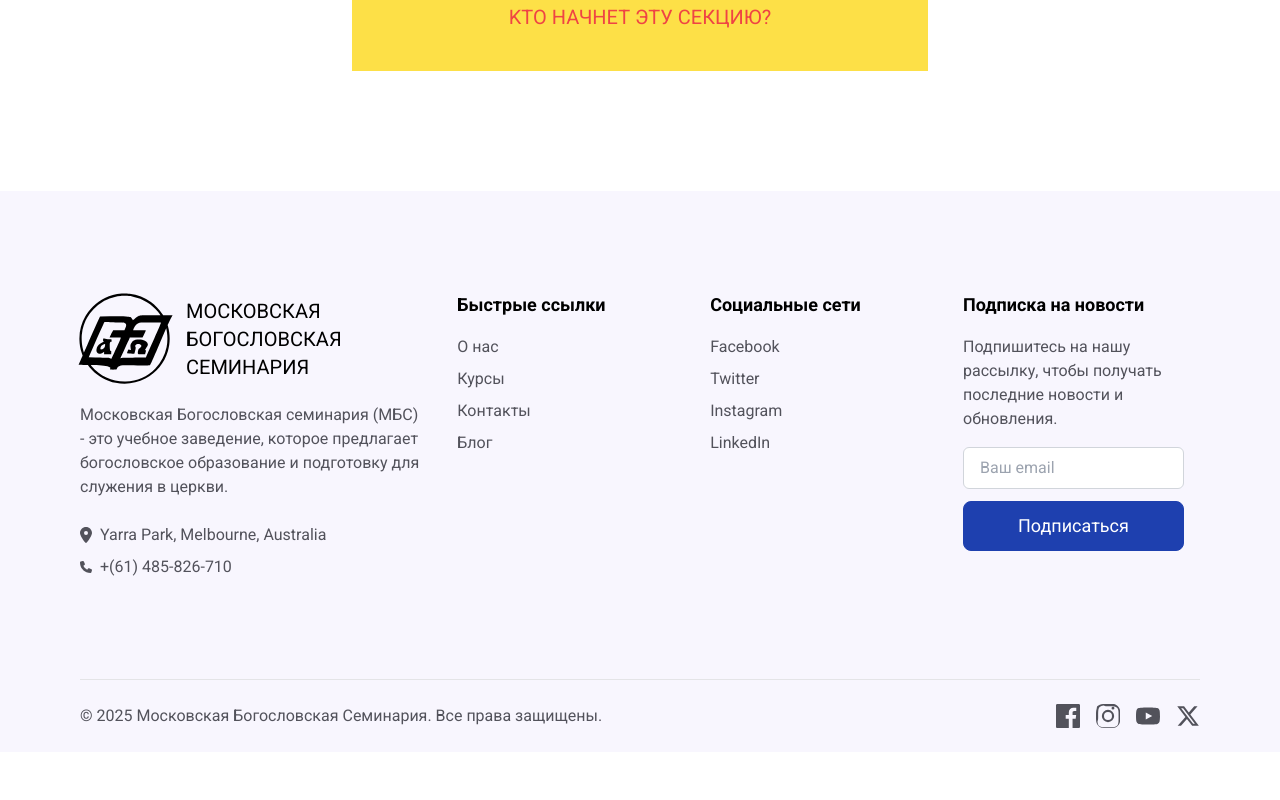
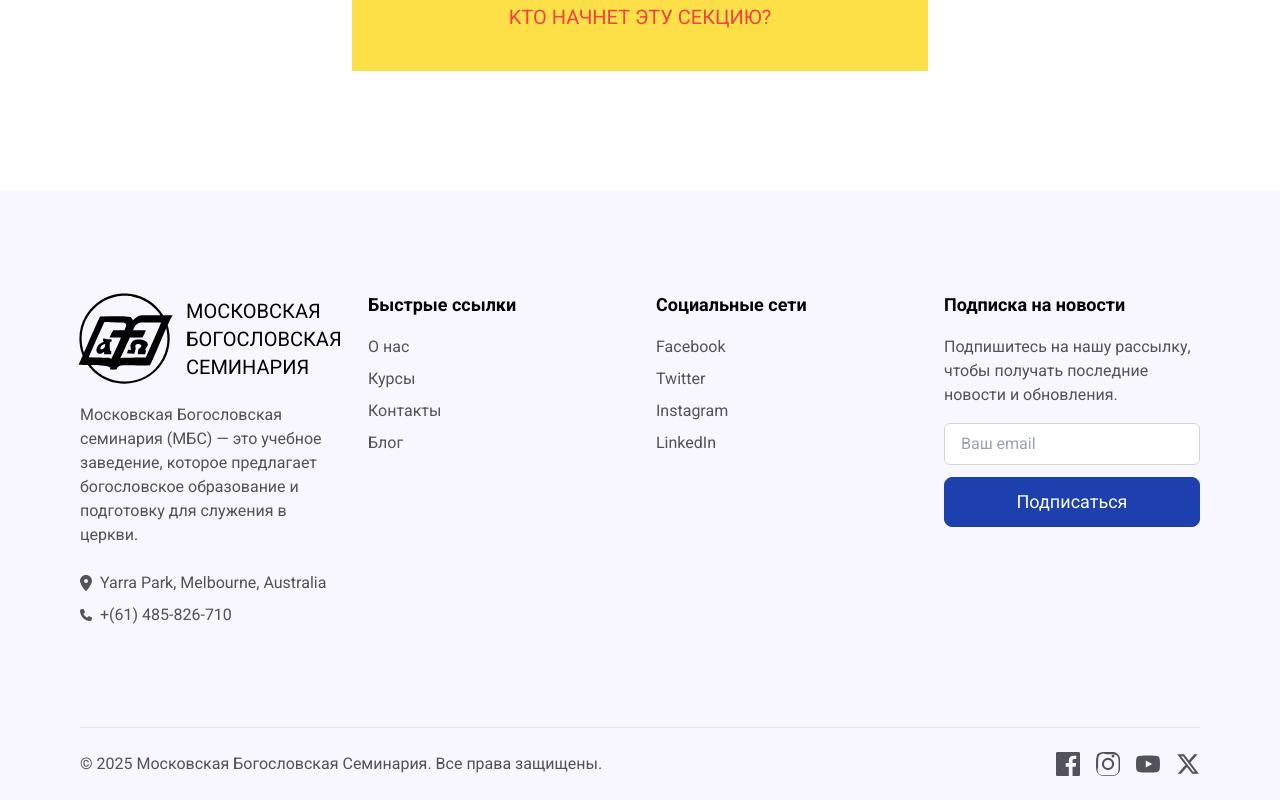
Before and after one commit to ValentinK2410/seminary, a React (Create React App) app: page / in a window 1280 px wide. Shown: the part 5780-6580 px from the top of the page. Before the commit the page ends 6532 px from the top, so only its background shows below. Built offline with nearby package versions, Linux system fonts and the light colour scheme.

Commit message:
Update Footer.jsx

```diff
--- a/src/features/footer/Footer.jsx
+++ b/src/features/footer/Footer.jsx
@@ -11,9 +11,12 @@ import { Input } from '../../componentLibrary/Input';
 export const Footer = () => {
   return (
     <footer className="bg-indigo-25 px-6 sm:px-20">
-      <div className="w-full max-w-7xl mx-auto flex flex-wrap justify-betwee gap-8 py-[100px]">
-        {/* Первая колонка (33.33% на десктопе) */}
-        <div className="w-full sm:w-[calc(50%-28px)] lg:w-[calc(33.33%-28px)]">
+      <div
+        className="w-full max-w-7xl mx-auto grid gap-8 py-[100px]
+                  grid-cols-1 sm:grid-cols-2 md:grid-cols-2 lg:grid-cols-3 xl:grid-cols-4"
+      >
+        {/* Колонка 1 — Всегда первая */}
+        <div className="order-1">
           <div className='flex gap-2 items-center mb-4 ml-[-12px]'>
             <div className='w-fit min-w-20 ux:min-w-[110px]'>
               <Logo />
@@ -26,29 +29,31 @@ export const Footer = () => {
           </div>
 
           <p className="text-zinc-600 mb-6">
-            Московская Богословская семинария (МБС) - это учебное заведение, которое предлагает богословское образование и подготовку для служения в церкви.
+            Московская Богословская семинария (МБС) — это учебное заведение, которое предлагает богословское образование и подготовку для служения в церкви.
           </p>
 
           <ul className='space-y-2'>
             <li className='flex items-center gap-2 text-zinc-600'>
-              <Icon_map className="w-3" ></Icon_map>
+              <Icon_map className="w-3" />
               Yarra Park, Melbourne, Australia
             </li>
             <li className='flex items-center gap-2 text-zinc-600'>
-              <Icon_phone className="w-3"></Icon_phone>
+              <Icon_phone className="w-3" />
               <a href="tel:+4733378901" className="hover:text-indigo-600">+(61) 485-826-710</a>
             </li>
           </ul>
         </div>
 
-        {/* Остальные колонки (22.22% на десктопе) */}
-        <div className="w-full sm:w-[calc(50%-28px)] lg:w-[calc(22.22%-28px)]">
+        {/* Колонка 2 — Быстрые ссылки */}
+        <div className="order-2 sm:order-3 md:order-3 lg:order-3 xl:order-2">
           <h3 className='text-lg font-semibold mb-4'>Быстрые ссылки</h3>
           <ul className='space-y-2'>
             {['О нас', 'Курсы', 'Контакты', 'Блог'].map((item) => (
               <li key={item}>
-                <a href={`/${item.toLowerCase().replace(' ', '-')}`}
-                  className='text-zinc-600 hover:text-indigo-600 transition-colors'>
+                <a
+                  href={`/${item.toLowerCase().replace(' ', '-')}`}
+                  className='text-zinc-600 hover:text-indigo-600 transition-colors'
+                >
                   {item}
                 </a>
               </li>
@@ -56,13 +61,16 @@ export const Footer = () => {
           </ul>
         </div>
 
-        <div className="w-full sm:w-[calc(50%-28px)] lg:w-[calc(22.22%-28px)]">
+        {/* Колонка 3 — Соцсети, скрыта на lg и ниже */}
+        <div className="hidden sm:block md:block order-4 md:order-4 lg:hidden xl:block xl:order-3">
           <h3 className='text-lg font-semibold mb-4'>Социальные сети</h3>
           <ul className='space-y-2'>
             {['Facebook', 'Twitter', 'Instagram', 'LinkedIn'].map((social) => (
               <li key={social}>
-                <a href={`https://${social.toLowerCase()}.com`}
-                  className='text-zinc-600 hover:text-indigo-600 transition-colors'>
+                <a
+                  href={`https://${social.toLowerCase()}.com`}
+                  className='text-zinc-600 hover:text-indigo-600 transition-colors'
+                >
                   {social}
                 </a>
               </li>
@@ -70,7 +78,8 @@ export const Footer = () => {
           </ul>
         </div>
 
-        <div className="w-full sm:w-[calc(50%-28px)] lg:w-[calc(22.22%-28px)]">
+        {/* Колонка 4 — Подписка */}
+        <div className="order-2 md:order-2 lg:order-3 xl:order-4">
           <h3 className='text-lg font-semibold mb-4'>Подписка на новости</h3>
           <p className='text-zinc-600 mb-4'>
             Подпишитесь на нашу рассылку, чтобы получать последние новости и обновления.
@@ -81,13 +90,13 @@ export const Footer = () => {
               placeholder="Ваш email"
               className='w-full max-h-[50px]'
             />
-
             <PrimaryButton className='w-full !justify-center !m-0'>
               Подписаться
             </PrimaryButton>
           </form>
         </div>
       </div>
+
       <div className="w-full max-w-7xl mx-auto flex flex-col md:flex-row gap-6 justify-between border-t border-zinc-200 py-6 text-left text-zinc-600">
         <p>&copy; {new Date().getFullYear()} Московская Богословская Семинария. Все права защищены.</p>
         <div className="social-copyright">
```
